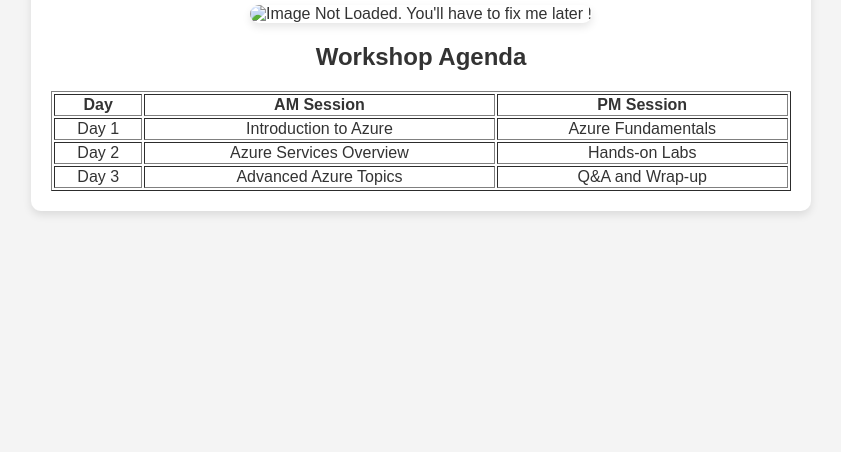
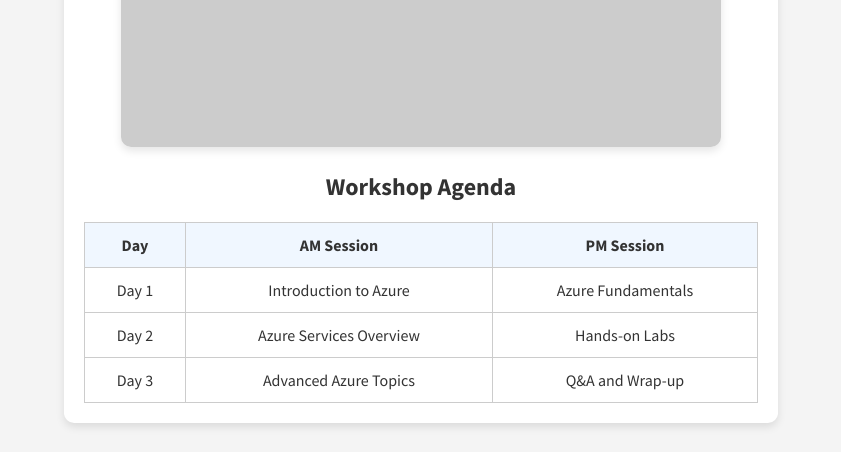
Before and after one commit to MikeWedderburn-Clarke/ALE-TechFundamentals-Infrastructure-FinalLab, a plain HTML site: page index.html in a window 1280 px wide. Shown: the part 348-800 px from the top of the page, without its empty margins (219-1060 px from the left). Drawn offline with Linux system fonts and the light colour scheme; placeholder pictures from the web are drawn by us.

Commit message:
Improve index page presentation

```diff
--- a/index.html
+++ b/index.html
@@ -4,9 +4,10 @@
     <meta charset="UTF-8">
     <meta name="viewport" content="width=device-width, initial-scale=1.0">
     <title>Welcome to Azure Tech. Fundamentals</title>
+    <link href="https://fonts.googleapis.com/css2?family=Source+Sans+Pro:wght@400;700&display=swap" rel="stylesheet">
     <style>
         body {
-            font-family: 'Arial', sans-serif;
+            font-family: 'Source Sans Pro', Arial, sans-serif;
             margin: 0;
             padding: 0;
             display: flex;
@@ -35,15 +36,27 @@
             border-radius: 10px;
             box-shadow: 0 4px 8px rgba(0, 0, 0, 0.1);
         }
+        table {
+            width: 100%;
+            border-collapse: collapse;
+            margin-top: 20px;
+        }
+        th, td {
+            border: 1px solid #ccc;
+            padding: 12px;
+        }
+        thead {
+            background-color: #f0f7ff;
+        }
     </style>
 </head>
 <body>
     <div class="container">
-        <h1 style="font-weight: bold; font-family: 'Source Sans Pro', sans-serif;">Welcome to Azure Tech. Fundamentals</h1>
-        <img src="placeholder" alt=" Image Not Loaded. You'll have to fix me later !">
+        <h1>Welcome to Azure Tech. Fundamentals</h1>
+        <img src="https://via.placeholder.com/600x350.png?text=Azure+Tech+Fundamentals" alt="Workshop hero image">
 
         <h2>Workshop Agenda</h2>
-        <table border="1" style="width: 100%; font-family: 'Source Sans Pro', sans-serif;">
+        <table>
             <thead>
                 <tr>
                     <th>Day</th>
@@ -71,3 +84,4 @@
         </table>
     </div>
 </body>
+</html>
```
